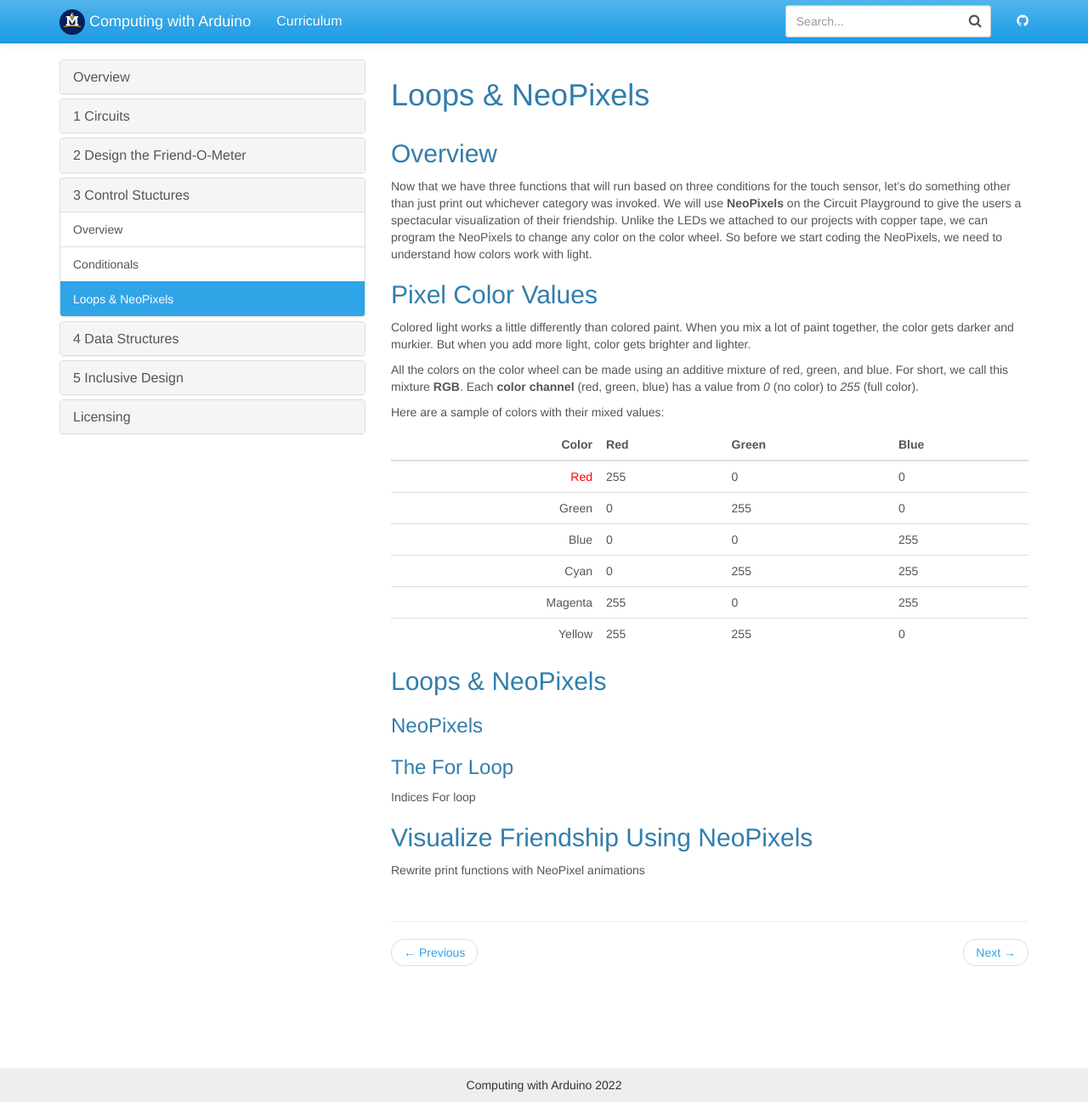
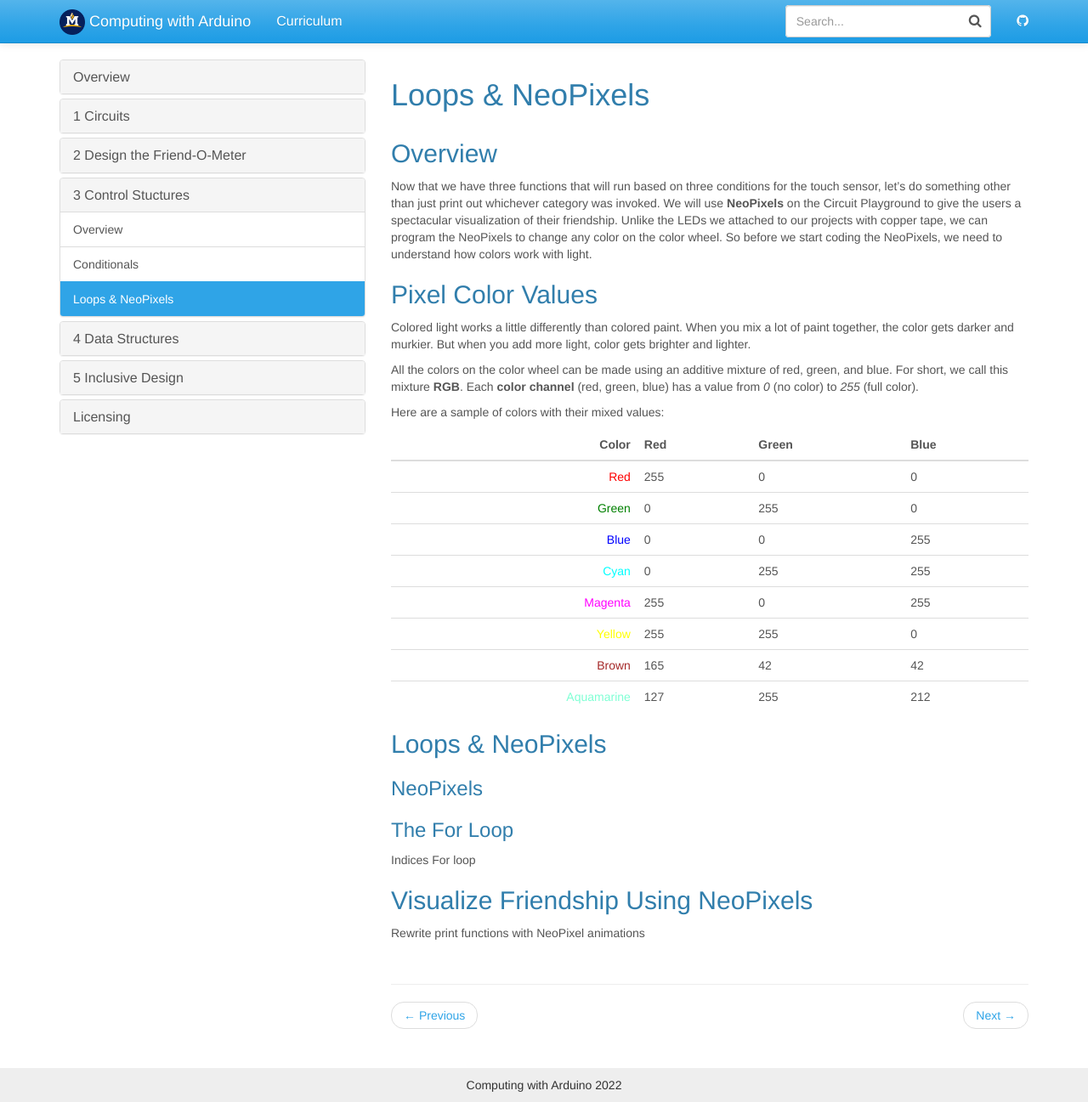
Before and after one commit to jake-chipps/friendometer, a Jekyll site: the page built from _docs/lessons/3-2.md, in a window 1280 px wide and 1297 px high. Shown: the whole window at 85% size. Built offline with Jekyll 4.4.1, drawn with Linux system fonts in a browser that asks for light colours.

Commit message:
Update 3-2.md

```diff
--- a/_docs/lessons/3-2.md
+++ b/_docs/lessons/3-2.md
@@ -15,11 +15,13 @@ Here are a sample of colors with their mixed values:
 Color | Red | Green | Blue
 ----: | --- | ----- | ----
 <span style="color:red">Red</span>  | 255  | 0  | 0
-Green  | 0  | 255  | 0
-Blue  | 0  | 0  | 255
-Cyan  |  0 | 255  |  255
-Magenta  | 255  | 0  |  255
-Yellow  | 255  | 255  |  0
+<span style="color:green">Green</span>  | 0  | 255  | 0
+<span style="color:blue">Blue</span>  | 0  | 0  | 255
+<span style="color:cyan">Cyan</span>  |  0 | 255  |  255
+<span style="color:magenta">Magenta</span>  | 255  | 0  |  255
+<span style="color:yellow">Yellow</span>  | 255  | 255  |  0
+<span style="color:brown">Brown</span>  | 165  | 42  |  42
+<span style="color:aquamarine">Aquamarine</span>  | 127  | 255  |  212
 
 ## Loops & NeoPixels
 
```
